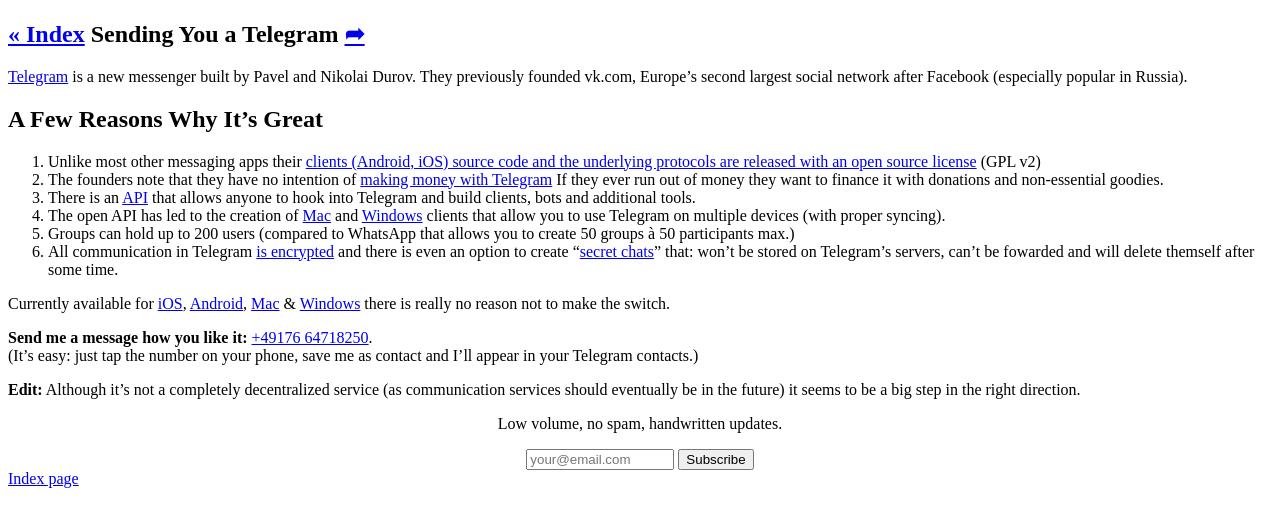
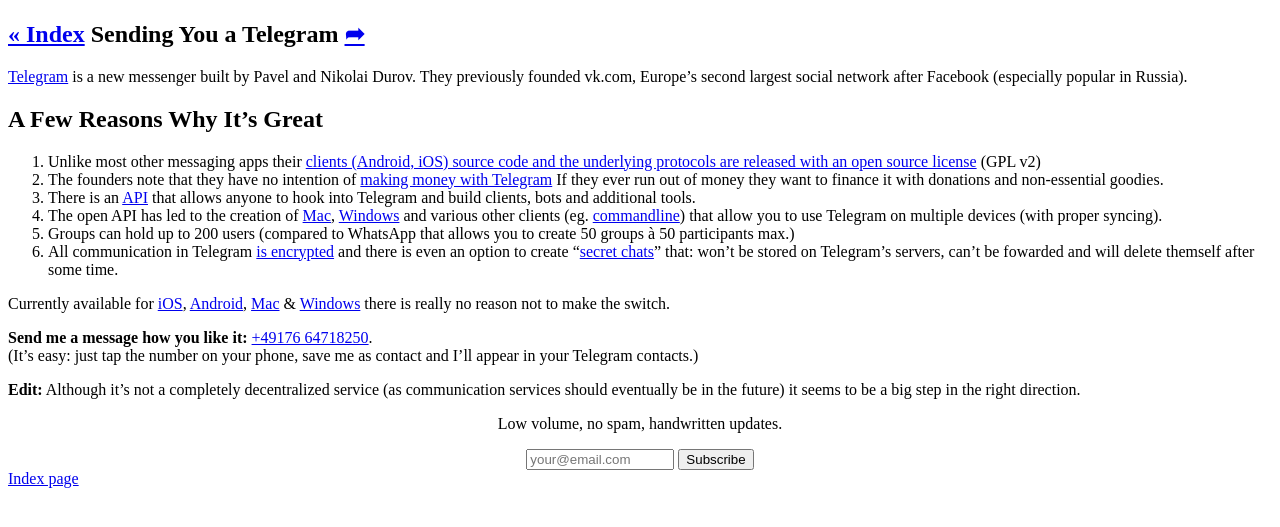
Before and after one commit to martinklepsch/martinklepsch.org, a Jekyll site: the page built from _posts/2014-01-09-Telegram.markdown, in a window 1280 px wide. Shown: the top 527 px of the page. Built offline with Jekyll 4.4.1, drawn with Linux system fonts in a browser that asks for light colours; nearby versions of some CDN libraries.

Commit message:
add link to command line client

```diff
--- a/_posts/2014-01-09-Telegram.markdown
+++ b/_posts/2014-01-09-Telegram.markdown
@@ -20,9 +20,10 @@
 3. There is an [API](https://core.telegram.org/api) that allows anyone to hook
    into Telegram and build clients, bots and additional tools.
 4. The open API has led to the creation of
-   [Mac](https://itunes.apple.com/de/app/messenger-for-telegram/id747648890) and
-   [Windows](http://tdesktop.com/) clients that allow you to use Telegram on
-   multiple devices (with proper syncing).
+   [Mac](https://itunes.apple.com/de/app/messenger-for-telegram/id747648890),
+   [Windows](http://tdesktop.com/) and various other clients
+   (eg. [commandline](https://github.com/vysheng/tg)) that allow you to use Telegram
+   on multiple devices (with proper syncing).
 5. Groups can hold up to 200 users (compared to WhatsApp that allows you to
    create 50 groups à 50 participants max.)
 6. All communication in Telegram [is
```
